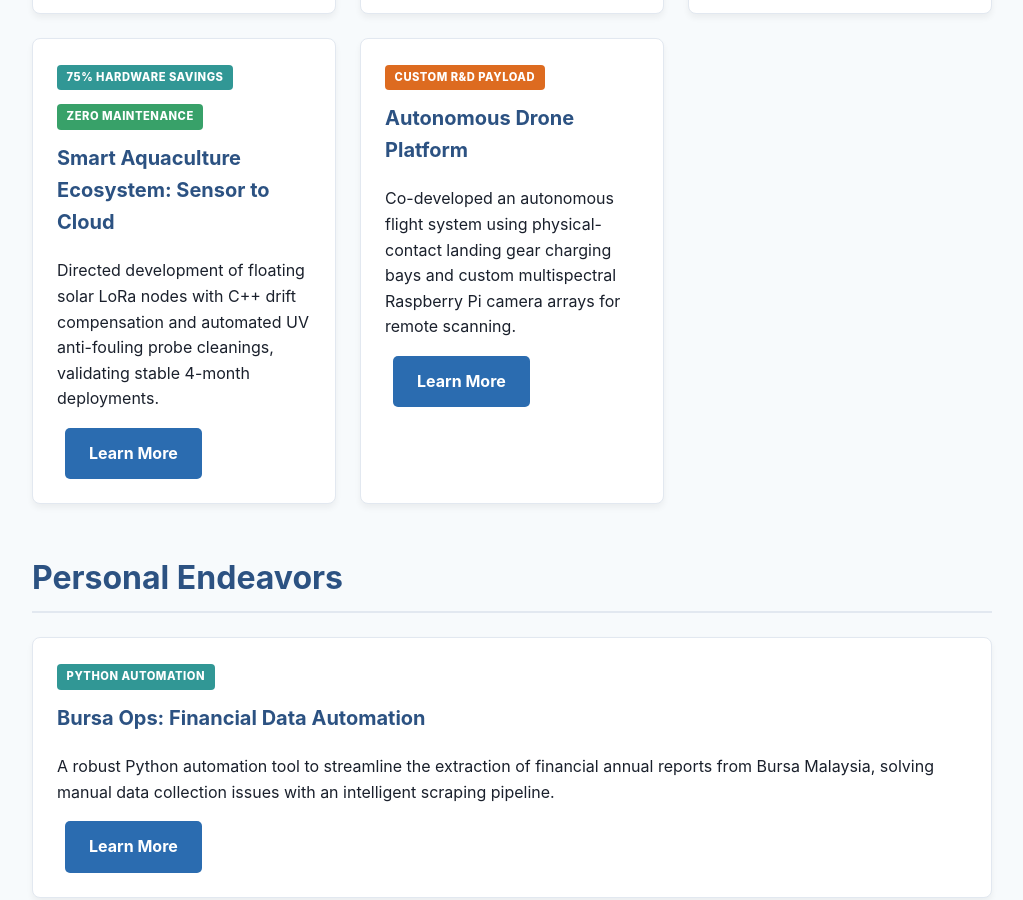
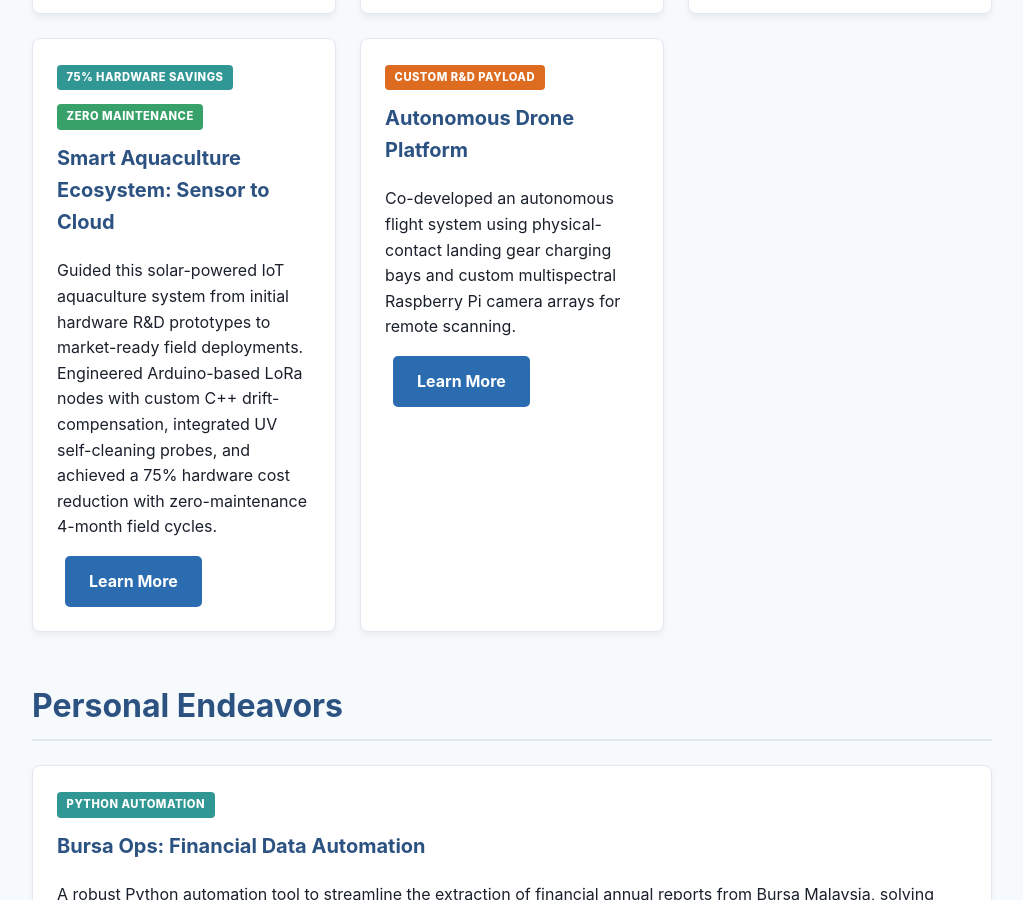
Before and after one commit to xion-xion/xion-xion.github.io, a Jekyll site: the page built from index.html, in a window 1280 px wide and 900 px high, scrolled down 3155 px. Shown: the whole window, without its empty margins (128-1151 px from the left). Built offline with Jekyll 4.4.1, drawn with Linux system fonts in a browser that asks for light colours.

Commit message:
Optimize Smart Aquaculture project card description

```diff
--- a/index.html
+++ b/index.html
@@ -240,7 +240,7 @@ title: Home
             <span class="metric-badge accent">75% Hardware Savings</span>
             <span class="metric-badge green">Zero Maintenance</span>
             <h3>Smart Aquaculture Ecosystem: Sensor to Cloud</h3>
-            <p>Directed development of floating solar LoRa nodes with C++ drift compensation and automated UV anti-fouling probe cleanings, validating stable 4-month deployments.</p>
+            <p>Guided this solar-powered IoT aquaculture system from initial hardware R&D prototypes to market-ready field deployments. Engineered Arduino-based LoRa nodes with custom C++ drift-compensation, integrated UV self-cleaning probes, and achieved a 75% hardware cost reduction with zero-maintenance 4-month field cycles.</p>
             <a href="projects/project-aquaculture.html" class="button">Learn More</a>
         </div>
         <div class="project-card">
```
